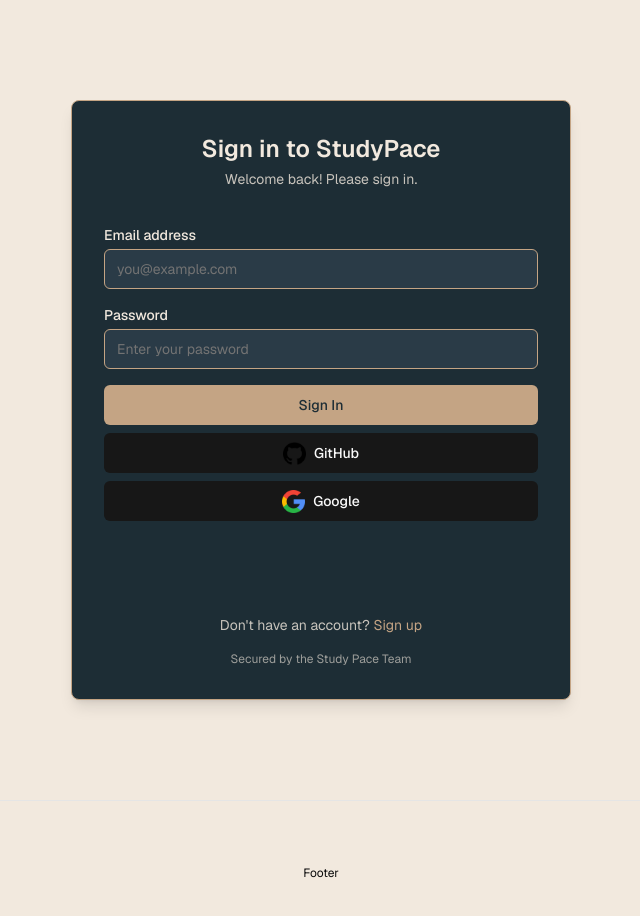
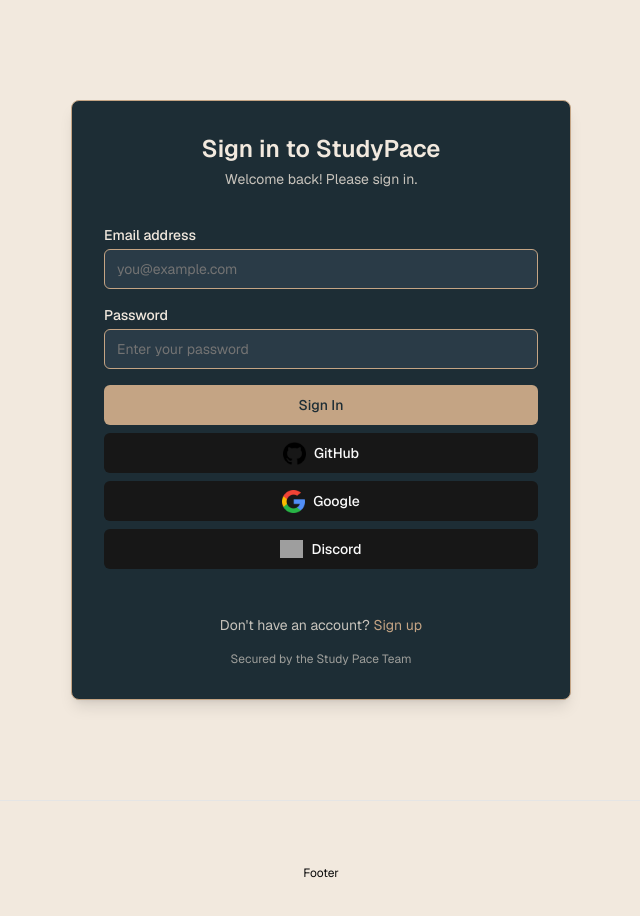
Before and after one commit to IbrahimD0/studypace1, a Next.js app: page /sign-in in a window 1280 px wide. Shown: the top 916 px of the page, without its empty margins (319-959 px from the left). Built offline with nearby package versions, Linux system fonts and the light colour scheme; no server answers; grey boxes are pictures that could not be loaded.

Commit message:
Add Discord OAuth button to OAuthButtons component

```diff
--- a/components/OAuthButtons.tsx
+++ b/components/OAuthButtons.tsx
@@ -27,6 +27,12 @@
       displayName: "Google",
       icon: "/google.png",
     },
+    {
+      id: 3,
+      name: "discord",
+      displayName: "Discord",
+      icon: "/discord.png",
+    },
   ];
   return (
     <>
```
